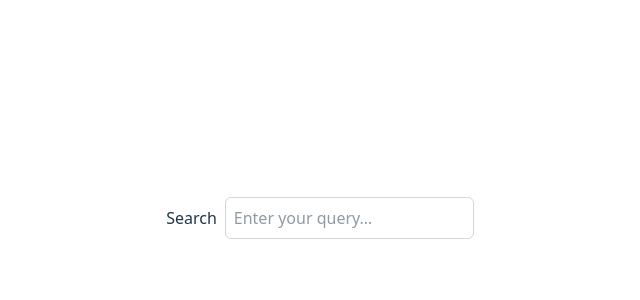
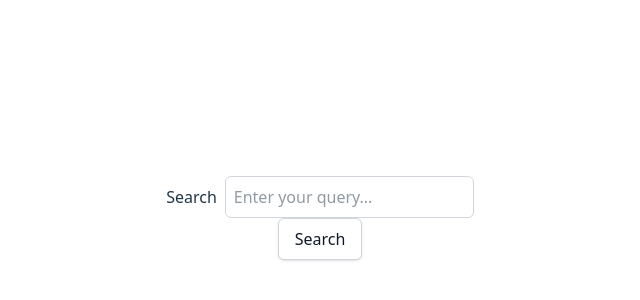
Before and after one commit to Elvira-del/rs-react-2025q3, a React (Vite) app: page / in a window 1280 px wide. Shown: the part 182-482 px from the top of the page, without its empty margins (320-960 px from the left). Built offline with nearby package versions, Linux system fonts and the light colour scheme.

Commit message:
feat: add search button component

```diff
--- a/src/App.tsx
+++ b/src/App.tsx
@@ -1,12 +1,14 @@
-import { Component, type ReactNode } from 'react';
+import { Component, type JSX, type ReactNode } from 'react';
 import SearchField from './components/search/SearchField/SearchField';
+import SearchBtn from './components/search/SearchBtn/SearchBtn';
 import './App.css';
 
 class App extends Component {
-  render(): ReactNode {
+  render(): JSX.Element | ReactNode {
     return (
       <>
         <SearchField />
+        <SearchBtn />
       </>
     );
   }
--- /dev/null
+++ b/src/components/search/SearchBtn/SearchBtn.tsx
@@ -0,0 +1,16 @@
+import { Component, type JSX } from 'react';
+
+class SearchBtn extends Component {
+  render(): JSX.Element {
+    return (
+      <button
+        className="rounded-md border border-gray-300 bg-white px-4 py-2 text-gray-900 shadow-sm transition hover:bg-gray-50 active:shadow-none"
+        type="submit"
+      >
+        Search
+      </button>
+    );
+  }
+}
+
+export default SearchBtn;
```
